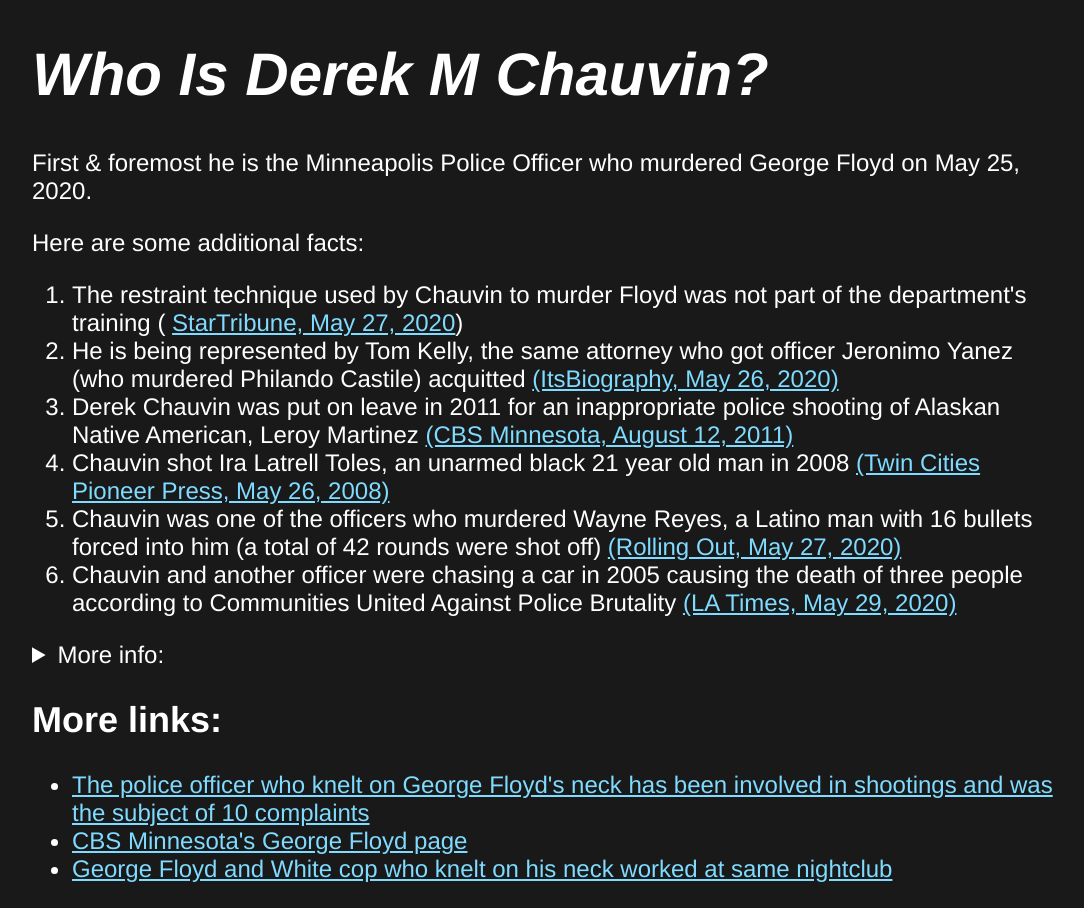
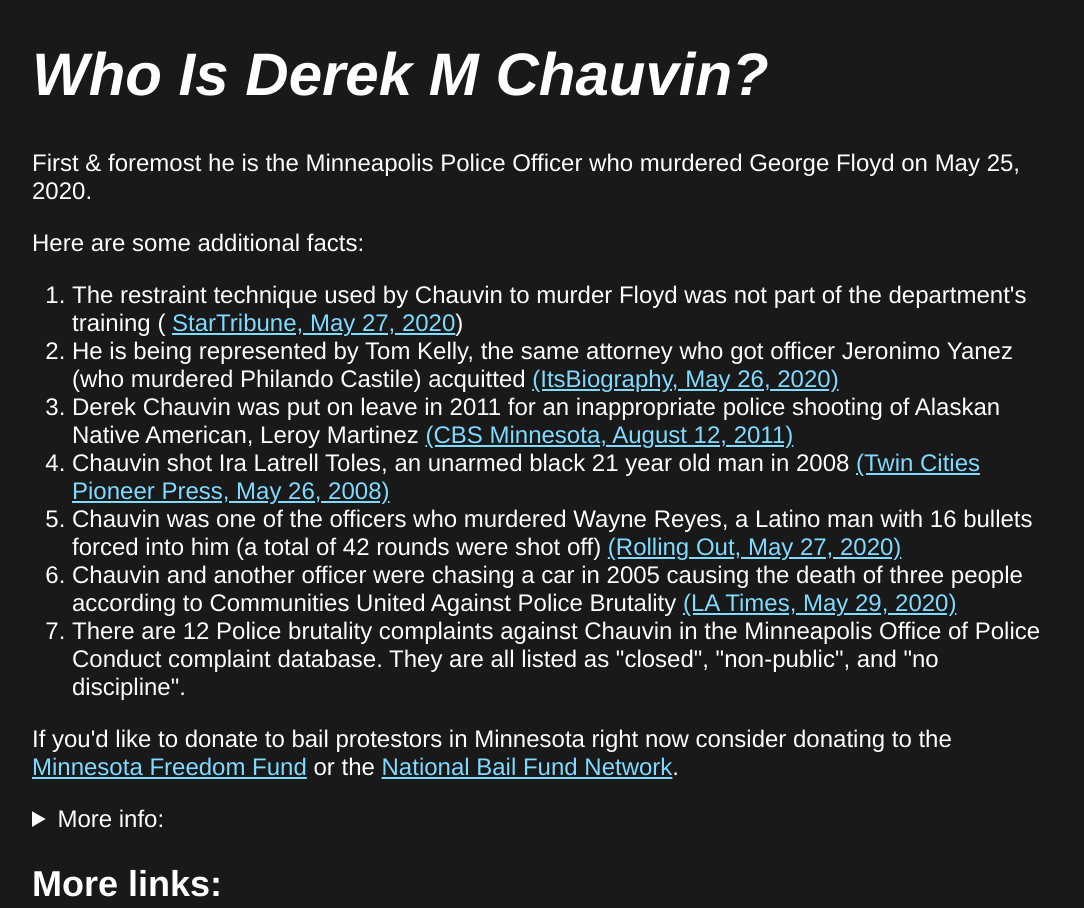
Before and after one commit to cwervo/who-is-derek-chauvin, a plain HTML site: page index.html in a window 1280 px wide. Shown: the top 908 px of the page, without its empty margins (96-1180 px from the left). Drawn offline with Linux system fonts and the light colour scheme.

Commit message:
Remove stuff below <html>

```diff
--- a/index.html
+++ b/index.html
@@ -22,7 +22,6 @@
         <p>
             First &amp; foremost he is the Minneapolis Police Officer who murdered George Floyd on May 25, 2020.
         </p>
-
             Here are some additional facts:
             <ol>
                 <li>The restraint technique used by Chauvin to murder Floyd was not part of the department's training (
@@ -48,7 +47,12 @@
                 <li> Chauvin and another officer were chasing a car in 2005 causing the death of three people according to Communities United Against Police Brutality
                     <a href="https://www.latimes.com/world-nation/story/2020-05-29/chauvin-shootings-complaints-minneapolis-floyd"> (LA Times, May 29, 2020)</a>
                 </li>
+                <li> There are 12 Police brutality complaints against Chauvin in the Minneapolis Office of Police Conduct complaint database. They are all listed as "closed", "non-public", and "no discipline". </li>
             </ol>
+
+        <p>
+            If you'd like to donate to bail protestors in Minnesota right now consider donating to the <a href="https://minnesotafreedomfund.org/donate">Minnesota Freedom Fund</a> or the <a href="https://www.communityjusticeexchange.org/national-bail-fund-network">National Bail Fund Network</a>.
+        </p>
 
         <details>
             <summary>More info:</summary>
@@ -69,17 +73,3 @@
         </ul>
     </body>
 </html>
-
-
-
-
-
-
-
-
-
-There are 12 Police brutality complaints against Chauvin in the Minneapolis Office of Police Conduct complaint database. They are all listed as "closed",
-
-"non-public", and "no discipline".
-
-Confirmed by police spokesman John Elder
```
